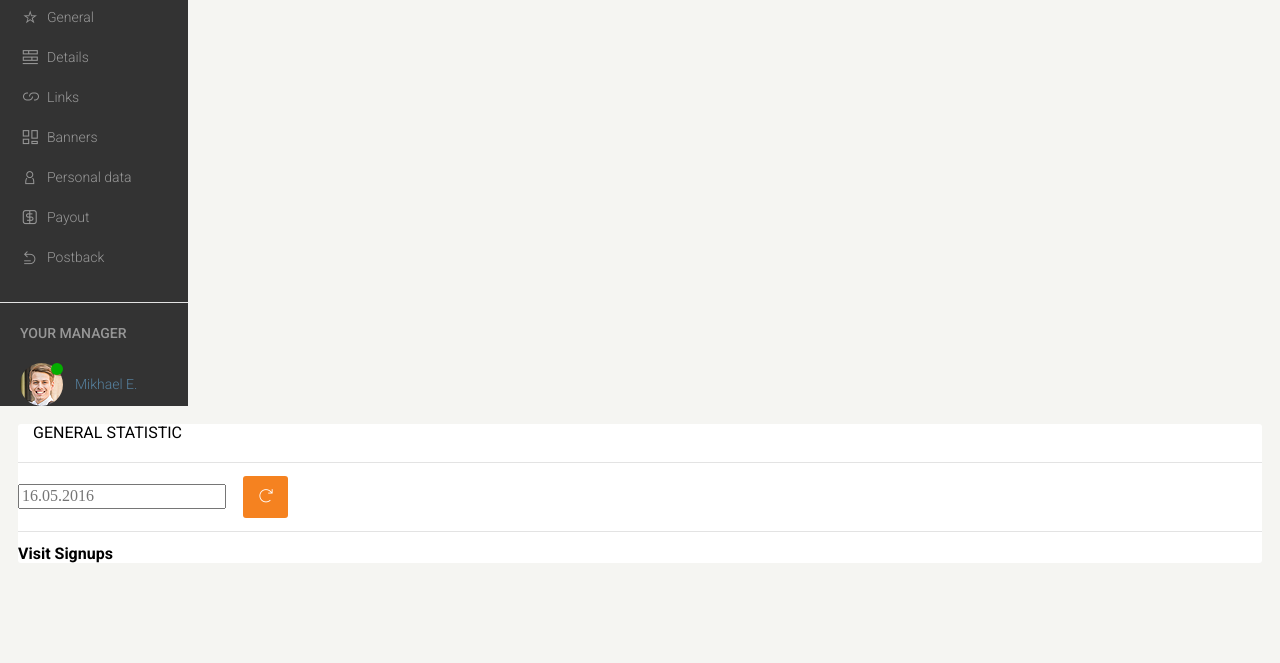
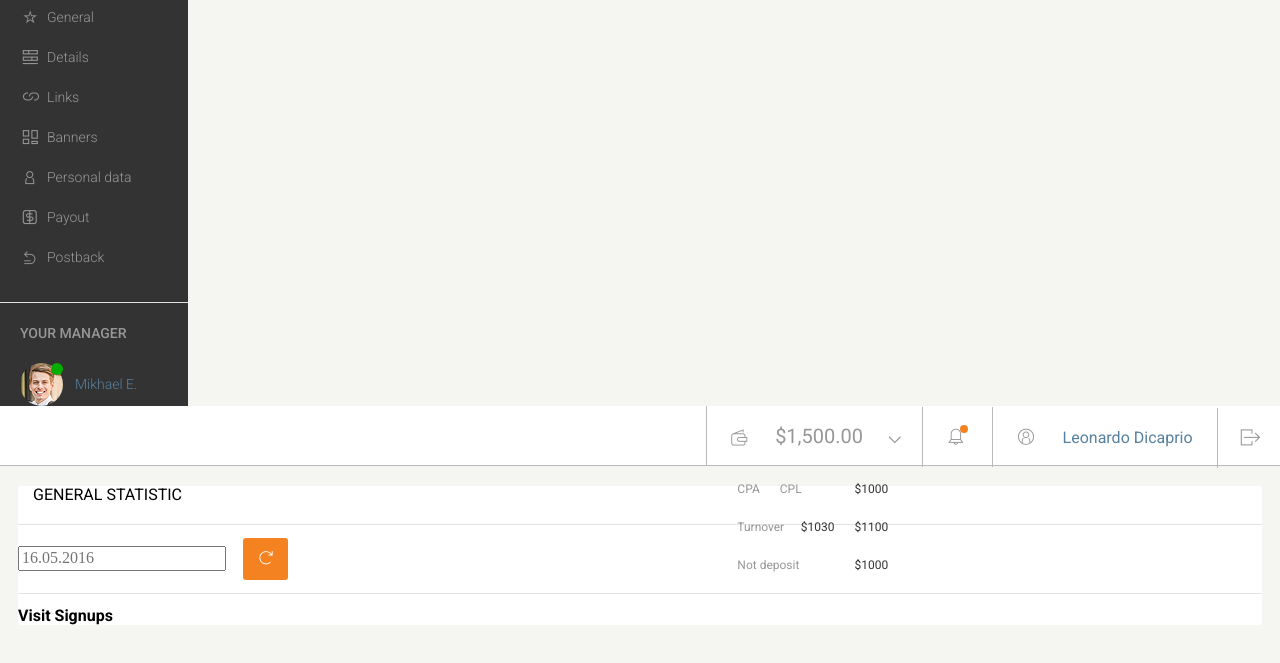
Before and after one commit to DzesikaTkaczyk/Admin-panel, a website: page html/index.html in a window 1280 px wide. Shown: the part 63-726 px from the top of the page. Drawn offline with Linux system fonts and the light colour scheme.

Commit message:
add top menu

```diff
--- a/html/index.html
+++ b/html/index.html
@@ -10,8 +10,8 @@
     <body>
     	<div class="side_menu">
             <div class="row">
-                <div  class="logo"><img src="../images/logo.png" alt="logo"></div>
-                <div  class="burger"><img src="../images/burger.png" alt="logo"></div>
+                <div class="logo"><img src="../images/logo.png" alt="logo"></div>
+                <div class="burger"><img src="../images/burger.png" alt="burger"></div>
             </div>
             <div class="row">
                 <ul class="list">
@@ -37,9 +37,41 @@
             </div>
     	</div>
     	<div>
-    		<div class="top">
+        	<div class="row">
+            	<div class="top_menu">
+                    <ul class="top_menu_content list">
+                        <li class="list_horizontal">
+                            <a href="#">
+                                <i class="demo-icon icon-wallet top"></i>
+                                <p class="top amount">$1,500.00</p>
+                                <i class="demo-icon icon-arrow-down top"></i>
+                            </a>
+                            <ul class="list dropdown">
+                                <li><p class="charge">CPA</p><p class="howmuch">$1000</p></li>
+                                <li><p class="charge">CPL</p><p class="howmuch">$1100</p></li>
+                                <li><p class="charge">Turnover</p><p class="howmuch">$1030</p></li>
+                                <li><p class="charge">Not deposit</p><p class="howmuch">$1000</p></li>
+                            </ul>
+                        </li>
 
-    		</div>
+                        <li class="list_horizontal">
+                            <a href="#" class="bell_point">
+                                <i class="demo-icon icon-notification top"></i>
+                                <div class="point orange-point"></div>
+                            </a>
+                        </li>
+
+                        <li class="list_horizontal">
+                            <a href="#">
+                                <i class="demo-icon icon-profile top"></i>
+                                <p class="link list_link top">Leonardo Dicaprio</p>
+                            </a>
+                        </li>
+
+                        <li class="list_horizontal"><a href="#"><i class="demo-icon icon-quit top"></i></a></li>
+            		</ul>
+                </div>
+            </div>
     		<div>
     			<div class="box">
     				<h1>General statistic</h1>
--- a/sass/_layout.scss
+++ b/sass/_layout.scss
@@ -21,10 +21,6 @@
   content:"";
   display: table;
   clear: both;
-}
-
-.row {
-	flex-wrap: wrap;
 }
 
 @mixin grid($prefix) {
--- a/sass/components/_point.scss
+++ b/sass/components/_point.scss
@@ -11,7 +11,7 @@
 	background-color: $links-color;
 }
 
-.orange-poin t{
+.orange-point {
 	background-color: $ok-button-color;
 }
 
--- a/sass/sections/_side_menu.scss
+++ b/sass/sections/_side_menu.scss
@@ -2,8 +2,6 @@
 	background-color: $menu-background-color;
 	height: 100%;
 	width: 188px;
-}
-
 	.logo {
 		margin-left: 20px;
 		line-height: 55px;
@@ -50,7 +48,7 @@ h3 {
 
 	.manage_name {
 		color: $links-color;
-	font-family: "Roboto", sans-serif;
+		font-family: $font;
 		font-weight: 300;
 		font-size: 14px;
 		margin: 0 0 0 12px;
@@ -86,3 +84,4 @@ li:hover {
 			color: $background-white;
 		}
 	}
+}
--- /dev/null
+++ b/sass/sections/_top_menu.scss
@@ -0,0 +1,95 @@
+.top_menu {
+	background-color: $background-white;
+	width: 100%;
+	height: 60px;
+	border-bottom: 1px solid $no-button-hover-color;
+
+	.top_menu_content {
+		float: right;
+	}
+
+	.top {
+		line-height: 60px;
+		margin: 0 10px;
+		display: inline-block;
+	}
+
+	a {
+		text-decoration: none;
+	}
+
+	.list_horizontal {
+		display: inline-block;
+		height: 60px;
+		padding: 0 10px;
+		border-left: 1px solid $no-button-hover-color;
+		&:hover {
+
+		}
+	}
+
+	.amount {
+		font-size: 20px;
+		font-family: $font;
+		font-weight: 400;
+		text-decoration: none;
+		color: $no-button-color;
+	}
+
+	.demo-icon {
+		color: $no-button-color;
+	}
+
+	.icon-wallet {
+		font-size: 17px;
+	}
+
+	.icon-arrow-down {
+		font-size: 8px;
+	}
+
+	.icon-notification {
+		font-size: 18px;
+	}
+
+	.icon-profile {
+		font-size: 18px;
+	}
+
+	.orange-point {
+		height: 8px;
+		width: 8px;
+		position: absolute;
+		top: -4px;
+		right: 10px;
+	}
+
+	.bell_point {
+		position: relative;
+	}
+
+	.dropdown {
+		background-color: $side-background-color;
+		border: 0 1px 1px 1px solid $no-button-hover-color;
+	}
+
+	.charge{
+		font-size: 12px;
+		font-family: $font;
+		color: $no-button-color;
+		font-weight: 400;
+		display: inline-block;
+		float: left;
+		margin-left: 20px;
+	}
+
+	.howmuch{
+		font-size: 12px;
+		font-family: $font;
+		color: $menu-background-color;
+		font-weight: 400;
+		display: inline-block;
+		float: right;
+		margin-right: 20px;
+	}
+}
--- a/sass/style.scss
+++ b/sass/style.scss
@@ -14,6 +14,7 @@
 @import "components/point";
 
 /* Sections */
-@import "sections/side_menu"
+@import "sections/side_menu";
+@import "sections/top_menu";
 
 /* Pages / Views */
```
Also changed, not shown: css/style.css, css/style.prefixed.css, 2 other files. Lines whose indentation alone changed are shown as unchanged.
